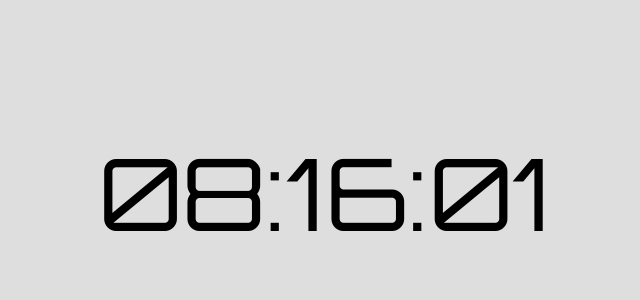
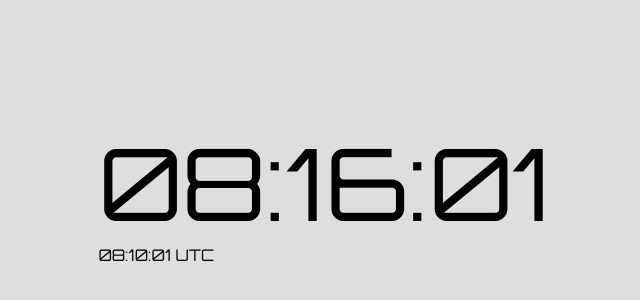
Before and after one commit to khanharis87/clock, a plain HTML site: page index.html in a window 1280 px wide. Shown: the part 208-508 px from the top of the page, without its empty margins (315-955 px from the left). Drawn offline with Linux system fonts and the light colour scheme.

Commit message:
multiple clocks

```diff
--- a/index.html
+++ b/index.html
@@ -12,6 +12,9 @@
 			<div id="clock">
 				00:00
 			</div>
+			<div id="clock2">
+				00:00
+			</div>
 		</div>
 		<script src="js/app.js"></script>
 	</body>
--- a/js/app.js
+++ b/js/app.js
@@ -1,16 +1,30 @@
-setInterval(updateClock, 1000);
-updateClock();
 
-function updateClock(){
-	var date = new Date();
-	var clock = document.getElementById('clock');
+var clock = new Clock('clock');
+var clock2 = new Clock('clock2', -60 ,"UTC");
 
-	clock.innerHTML = formatDigits(date.getHours()) + ":" + formatDigits(date.getMinutes()) + ":" +formatDigits(date.getSeconds());
+function Clock(id,offset, label){
+	offset = offset || 0;
+	label = label || "";
+	var d = new Date();
+	this.offset= (offset + d.getTimezoneOffset())*60*100;
+
+	this.updateClock= function(){
+		var date = new Date();
+			date = new Date(this.offset + date.getTime());
+		var clock = document.getElementById(id);
+		clock.innerHTML = this.formatDigits(date.getHours()) + ":" + this.formatDigits(date.getMinutes()) + ":" + this.formatDigits(date.getSeconds()) + " "+ label;
+	};
+
+
+	this.formatDigits = function(val){
+		if(val<10){
+			val = "0" + val;
+		}
+		return val;
+	};
+
+	var that = this;
+	setInterval(function(){that.updateClock();}, 1000);
+
+	this.updateClock();
 }
-
-function formatDigits(val){
-	if(val<10){
-		val = "0" + val;
-	}
-	return val
-}
```
